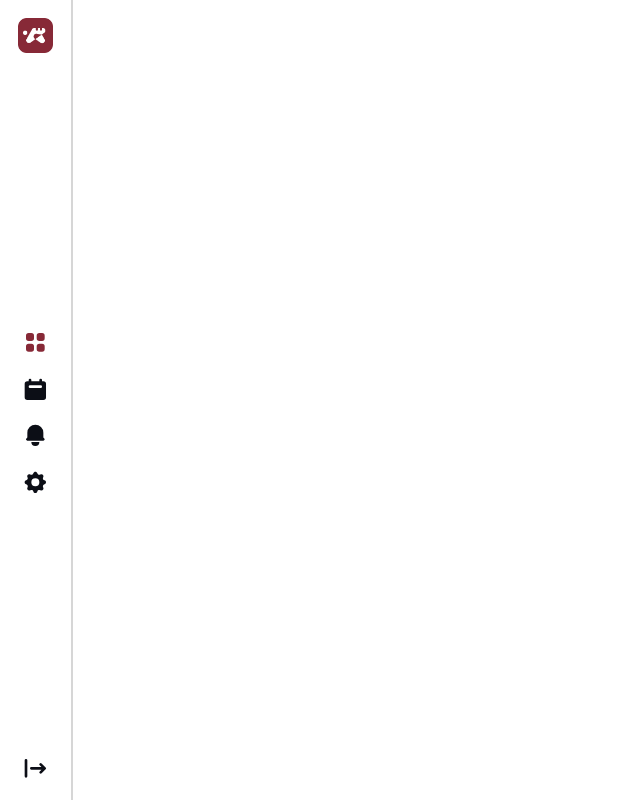
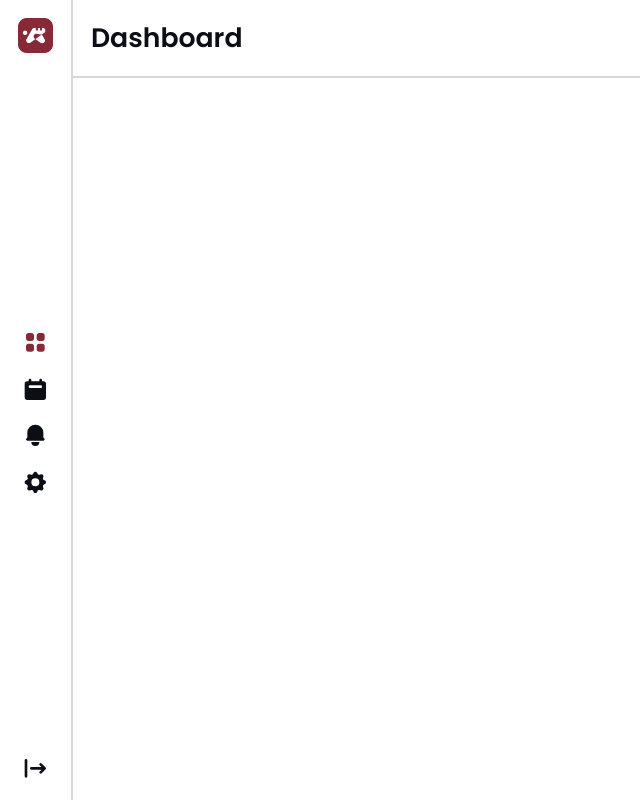
Before and after one commit to tranleduyan/ETC-Frontend, a React (Create React App) app: page /Dashboard in a window 1280 px wide. Shown: the whole page, without its empty margins (0-640 px from the left). Built offline with nearby package versions, Linux system fonts and the light colour scheme.

Commit message:
Working on Dashboard

```diff
--- a/src/Components/NavigationBar/NavigationBar.js
+++ b/src/Components/NavigationBar/NavigationBar.js
@@ -73,7 +73,6 @@ function NavigationBar(props) {
     navigate('/');
   }
 
-  // TODO: Show/Hide buttons based on user classes after sign in!
   return (
     <div className='NavigationBar-Container'>
     <Logo className='NavigationBar-LogoContainer'/>
--- a/src/Pages/DashboardPage/DashboardPage.css
+++ b/src/Pages/DashboardPage/DashboardPage.css
@@ -0,0 +1,25 @@
+.Dashboard-PageContentContainer {
+    width: 100%;
+    height: 100%;
+    display: flex;
+    flex-direction: column;
+    flex: 1;
+}
+
+.Dashboard-PageHeaderContainer {
+    width: 100%;
+    height: calc(calc(9.45625vmin) - calc(4.45vmin));
+    border-bottom: calc(0.278125vmin) solid var(--Gray1);
+    display: flex;
+    flex-direction: row;
+    justify-content: space-between;
+    align-items: center;
+    padding: calc(2.225vmin) calc(2.225vmin);
+}
+
+.Dashboard-ContentContainer {
+    display: flex;
+    flex-direction: row;
+    width: 100%;
+    flex: 1;
+}
--- a/src/Pages/DashboardPage/DashboardPage.js
+++ b/src/Pages/DashboardPage/DashboardPage.js
@@ -11,7 +11,14 @@ import './DashboardPage.css';
 function DashboardPage() {
   return (
     <GeneralPage>
-      {/* Content Div */}
+      <div className='Dashboard-PageContentContainer'>
+        <div className='Dashboard-PageHeaderContainer'>
+          <p className='heading-2'>Dashboard</p>
+        </div>
+        <div className='Dashboard-ContentContainer'>
+
+        </div>
+      </div>
     </GeneralPage>
   )
 }
--- a/src/index.css
+++ b/src/index.css
@@ -27,19 +27,19 @@ body {
 }
 
 .heading-1, .heading-2, .heading-3, .heading-4 {
-  font-family: 'Poppins Semi Bold';
+  font-family: 'Poppins Semi Bold', sans-serif;
 }
 
 .heading-5, .heading-6 {
-  font-family: 'Poppins Medium';
+  font-family: 'Poppins Medium', sans-serif;
 }
 
 .paragraph-1, .paragraph-3 {
-  font-family: 'Poppins Regular';
+  font-family: 'Poppins Regular', sans-serif;
 }
 
 .paragraph-2 {
-  font-family: 'Poppins Medium';
+  font-family: 'Poppins Medium', sans-serif;
 }
 
 .wrapper {
```
